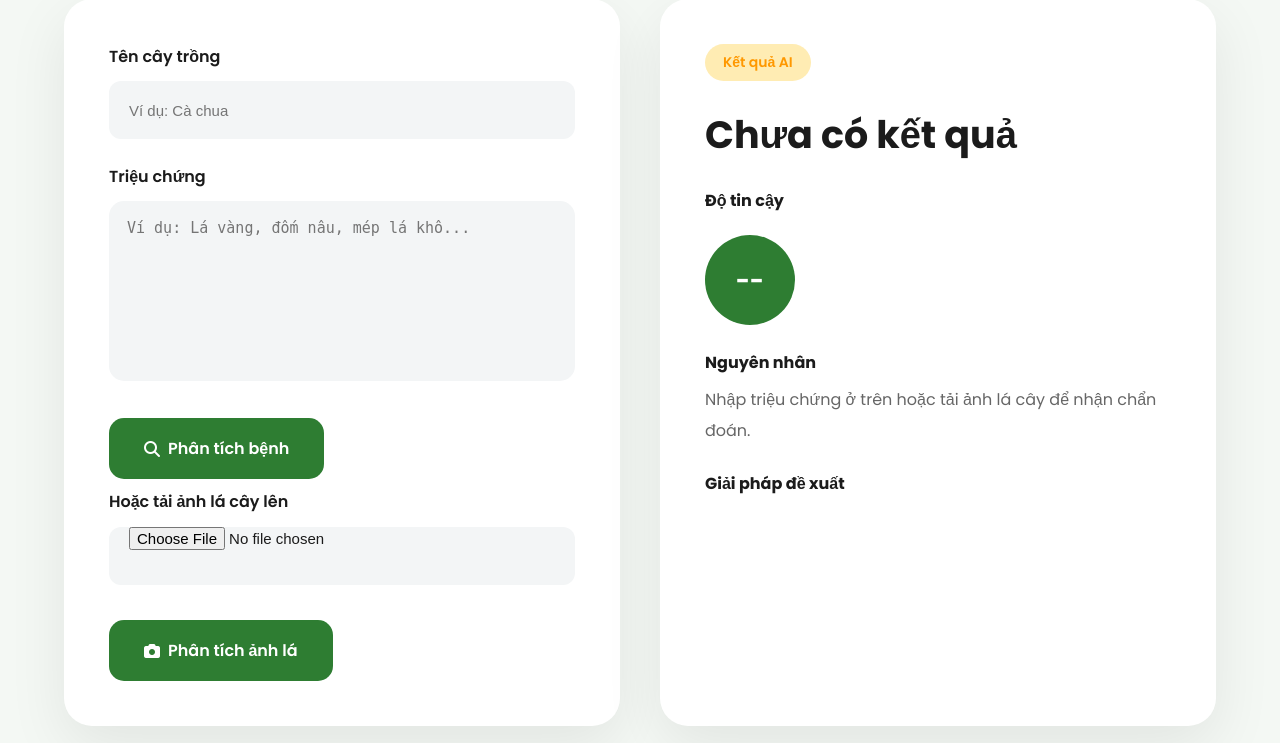
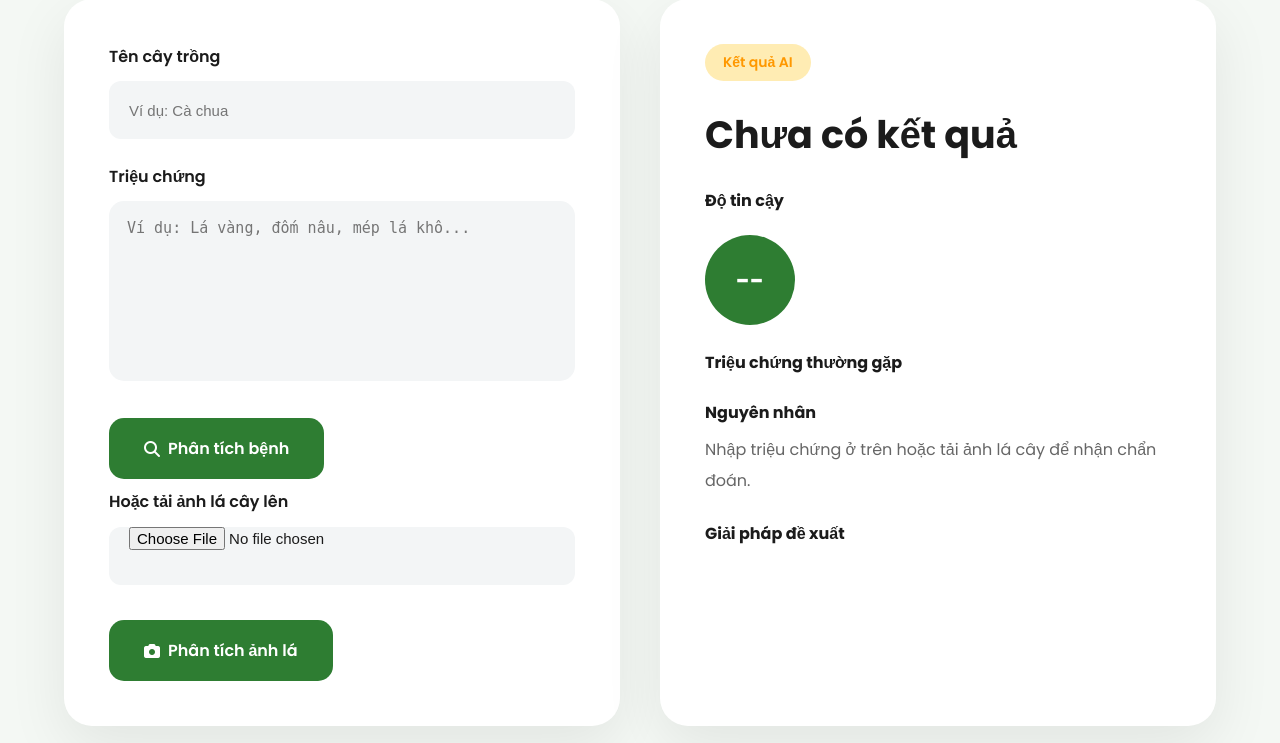
Before and after one commit to odizkuto/Verdexa-AI, a Flask app: template templates/history.html in a window 1280 px wide. Shown: the part 3157-3900 px from the top of the page. Run offline with Flask 3, Linux system fonts and the light colour scheme; the template is opened without the code that fills it, so the values that code supplies are empty; parts of the project's set-up code (start-up, migrations or seed data) failed here and were passed over; some libraries are stand-ins or nearby versions.

Commit message:
Update history.html

```diff
--- a/templates/history.html
+++ b/templates/history.html
@@ -183,6 +183,8 @@
             <h2 id="diseaseName">Chưa có kết quả</h2>
             <h4>Độ tin cậy</h4>
             <div class="percent" id="diseaseConfidence">--</div>
+            <h4>Triệu chứng thường gặp</h4>
+            <ul id="diseaseSymptomsList"></ul>
             <h4>Nguyên nhân</h4>
             <p id="diseaseCause">Nhập triệu chứng ở trên hoặc tải ảnh lá cây để nhận chẩn đoán.</p>
             <h4>Giải pháp đề xuất</h4>
```
